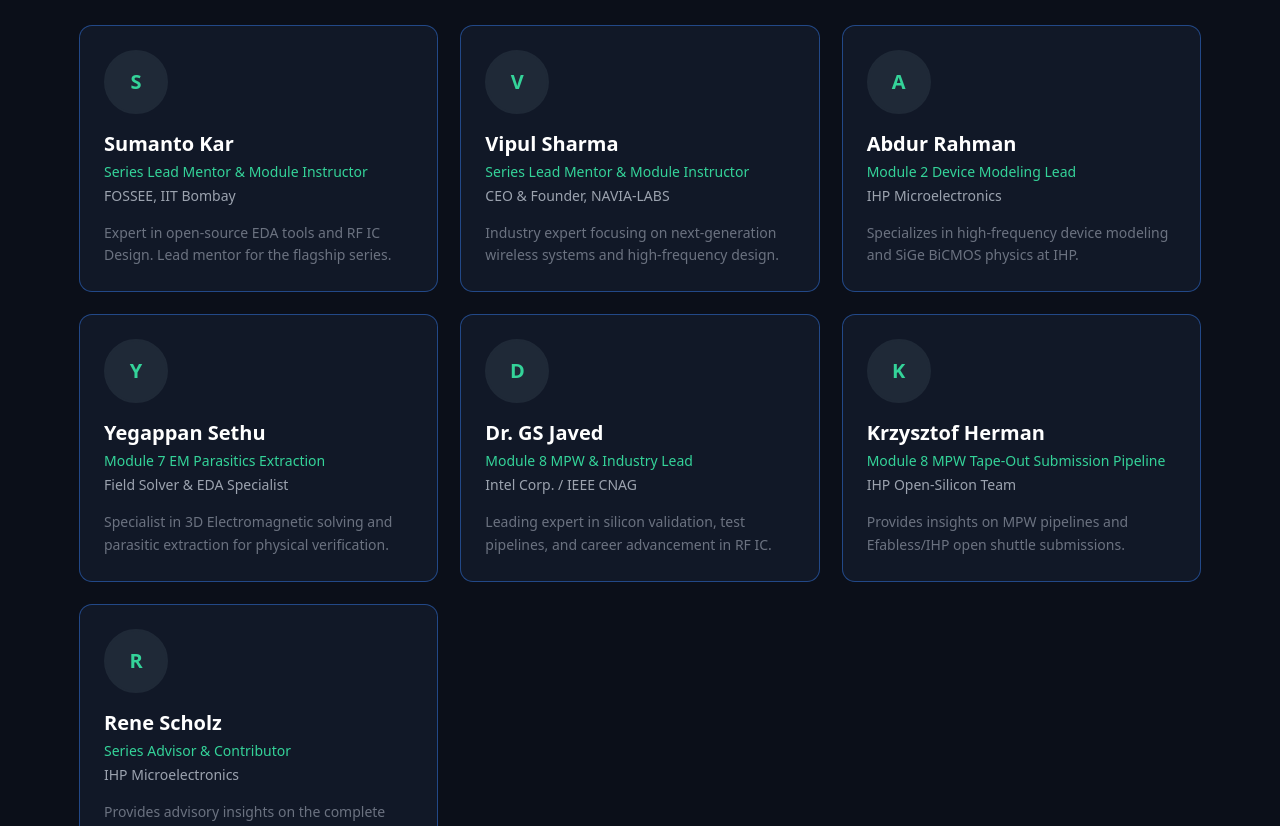
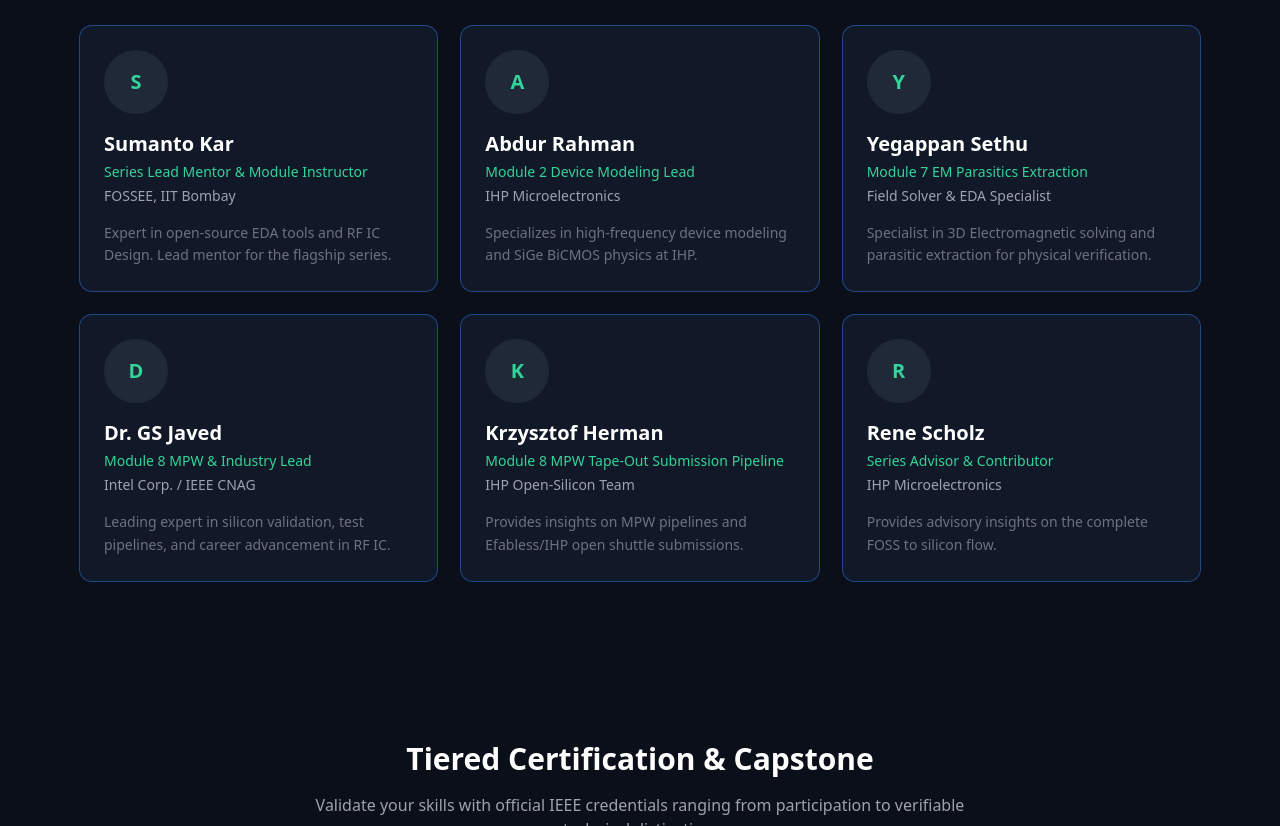
Before and after one commit to YugBhimaniii/RFIC, a Next.js app: page / in a window 1280 px wide. Shown: the part 2740-3566 px from the top of the page. Built offline with nearby package versions, Linux system fonts and the light colour scheme.

Commit message:
Remove Vipul Sharma and clear speakers from modules 1, 3, 4, 5, 6

```diff
--- a/src/data/modules.ts
+++ b/src/data/modules.ts
@@ -24,7 +24,7 @@ export const modules: Module[] = [
     fossTooling: [],
     date: "Sept 5, 2026",
     time: "10:00 AM - 1:00 PM IST",
-    speakerIds: ["sumanto_kar", "vipul_sharma"]
+    speakerIds: []
   },
   {
     moduleNumber: 2,
@@ -53,7 +53,7 @@ export const modules: Module[] = [
     fossTooling: ["Xschem", "Ngspice", "Python (scikit-rf, matplotlib)"],
     date: "Sept 12, 2026",
     time: "10:00 AM - 1:00 PM IST",
-    speakerIds: ["sumanto_kar", "vipul_sharma"]
+    speakerIds: []
   },
   {
     moduleNumber: 4,
@@ -68,7 +68,7 @@ export const modules: Module[] = [
     fossTooling: ["Xschem", "Ngspice"],
     date: "Sept 13, 2026",
     time: "10:00 AM - 1:00 PM IST",
-    speakerIds: ["sumanto_kar"]
+    speakerIds: []
   },
   {
     moduleNumber: 5,
@@ -84,7 +84,7 @@ export const modules: Module[] = [
     fossTooling: ["Ngspice (Multi-tone analysis)"],
     date: "Sept 19, 2026",
     time: "10:00 AM - 1:00 PM IST",
-    speakerIds: ["vipul_sharma"]
+    speakerIds: []
   },
   {
     moduleNumber: 6,
@@ -100,7 +100,7 @@ export const modules: Module[] = [
     fossTooling: ["KLayout"],
     date: "Sept 20, 2026",
     time: "10:00 AM - 1:00 PM IST",
-    speakerIds: ["sumanto_kar"]
+    speakerIds: []
   },
   {
     moduleNumber: 7,
--- a/src/data/speakers.ts
+++ b/src/data/speakers.ts
@@ -17,14 +17,7 @@ export const speakers: Speaker[] = [
     avatarUrl: "/avatars/sumanto.png",
     bio: "Expert in open-source EDA tools and RF IC Design. Lead mentor for the flagship series.",
   },
-  {
-    id: "vipul_sharma",
-    name: "Vipul Sharma",
-    roleTitle: "Series Lead Mentor & Module Instructor",
-    organization: "CEO & Founder, NAVIA-LABS",
-    avatarUrl: "/avatars/vipul.png",
-    bio: "Industry expert focusing on next-generation wireless systems and high-frequency design.",
-  },
+
   {
     id: "abdur_rahman",
     name: "Abdur Rahman",
```
